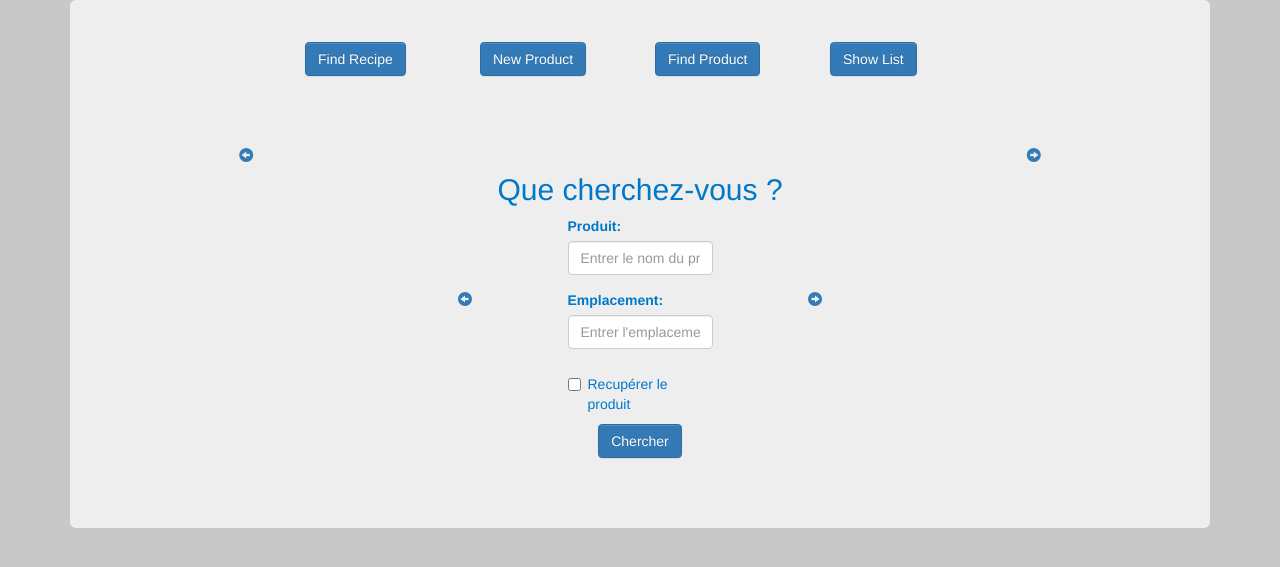
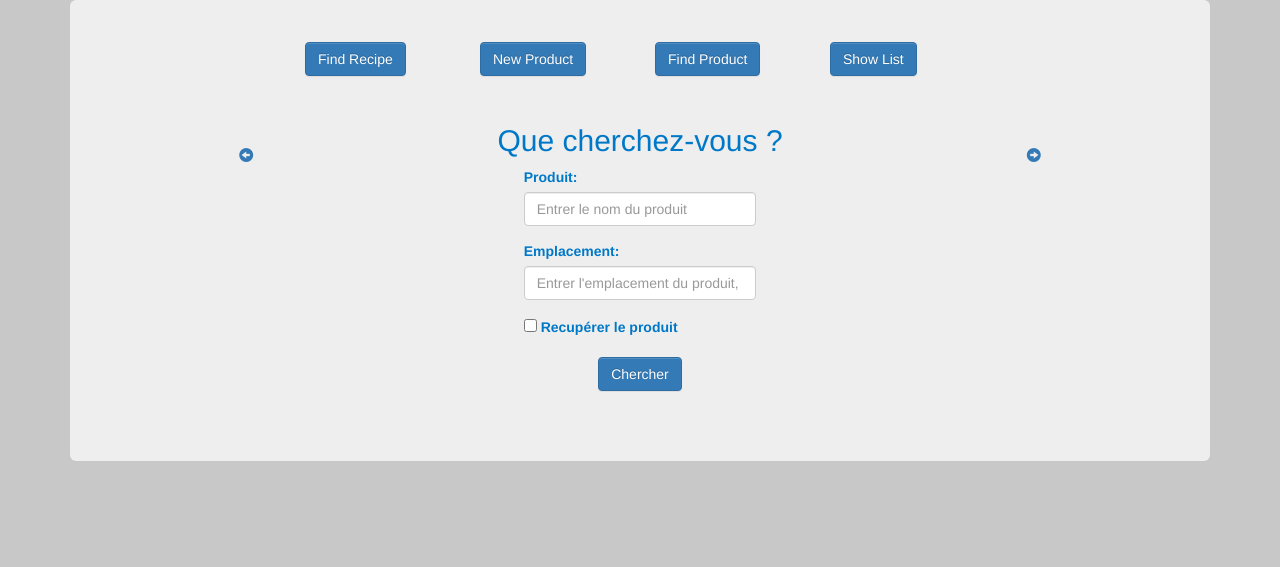
Before and after one commit to Nodraak/SmartFridge, a Django app: page /sf/is_in_fridge/ in a window 1280 px wide. Shown: the part 86-653 px from the top of the page. Run offline with Django 3.2, Linux system fonts and the light colour scheme; some libraries are stand-ins or nearby versions.

Commit message:
find product

```diff
--- a/templates/sf/find_recipe.html
+++ b/templates/sf/find_recipe.html
@@ -13,7 +13,7 @@
             <label for="ingrdt">Ingredient :</label>
             <input type="ingredient" class="form-control" id="ingrdt" placeholder="Ajouter un ingredient">
         </div>
-  </div>
+    </div>
 </div>
 
 <div class="row">
--- a/templates/sf/is_in_fridge.html
+++ b/templates/sf/is_in_fridge.html
@@ -1,58 +1,47 @@
 {% extends 'sf/base.html' %}
 
 {% block content %}
-  <div class="row" style="padding: 10% 0 0 0;">
+<div class="row">
     <div class="col-sm-12 text-center">
         <h2>Que cherchez-vous ?</h2>
     </div>
 </div>
 
+<div class="row">
+    <div class="col-sm-12">
         <form role="form">
             <div class="row">
-      <div class="col-sm-4"></div>
-      <div class="col-sm-4">
+                <div class="col-sm-6 col-sm-offset-3">
                     <div class="form-group">
                         <label for="produit">Produit:</label>
                         <input type="produit" class="form-control" id="produit" placeholder="Entrer le nom du produit">
                     </div>
                 </div>
-      <div class="col-sm-4"></div>
             </div>
 
             <div class="row">
-
-      <div class="col-sm-4 text-center">
-        <a href="http://127.0.0.1:8000/sf/"> <span class="glyphicon glyphicon-circle-arrow-left"></span> </a>
-      </div>
-
-      <div class="col-sm-4">
+                <div class="col-sm-6 col-sm-offset-3">
                     <div class="form-group">
                         <label for="emplcmt">Emplacement:</label>
                         <input type="emplacement" class="form-control" id="emplcmt" placeholder="Entrer l'emplacement du produit, s'il est connu">
                     </div>
                 </div>
-
-      <div class="col-sm-4 text-center">
-        <a href="http://127.0.0.1:8000/sf/new/"> <span class="glyphicon glyphicon-circle-arrow-right"></span> </a>
-      </div>
-
             </div>
 
             <div class="row">
-      <div class="col-sm-4"></div>
-      <div class="col-sm-4 checkbox">
+                <div class="col-sm-6 col-sm-offset-3">
+                    <div class="form-group">
                         <label><input type="checkbox"> Recupérer le produit </label>
                     </div>
-      <div class="col-sm-4"></div>
+                </div>
             </div>
 
             <div class="row">
-      <div class="col-sm-4"></div>
-      <div class="col-sm-4 text-center">
+                <div class="col-sm-6 col-sm-offset-3 text-center">
                     <button type="button" class="btn btn-primary">Chercher</button>
                 </div>
-      <div class="col-sm-4"></div>
             </div>
-
         </form>
+    </div>
+</div>
 {% endblock %}
```
Lines whose indentation alone changed are shown as unchanged.
